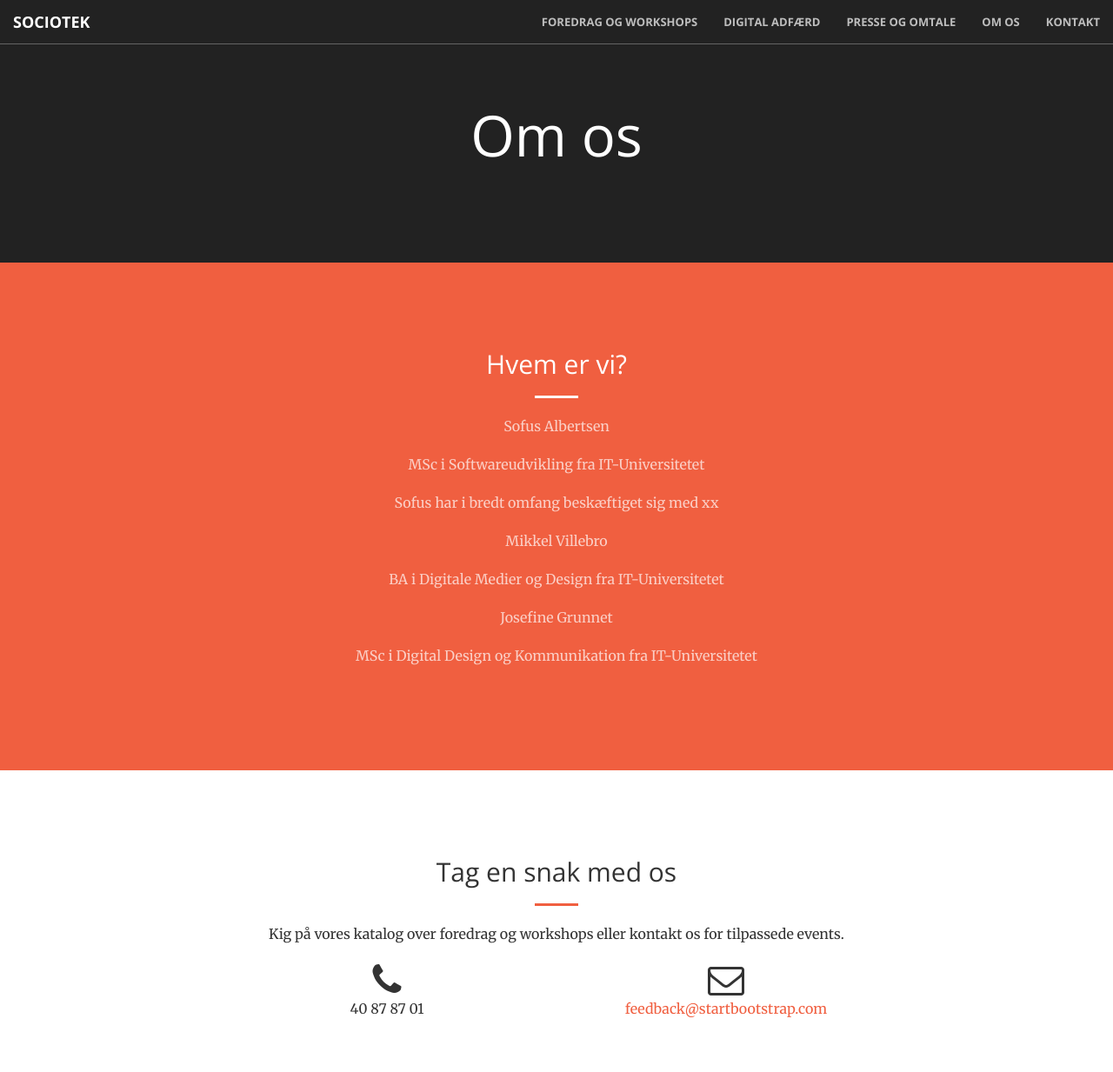
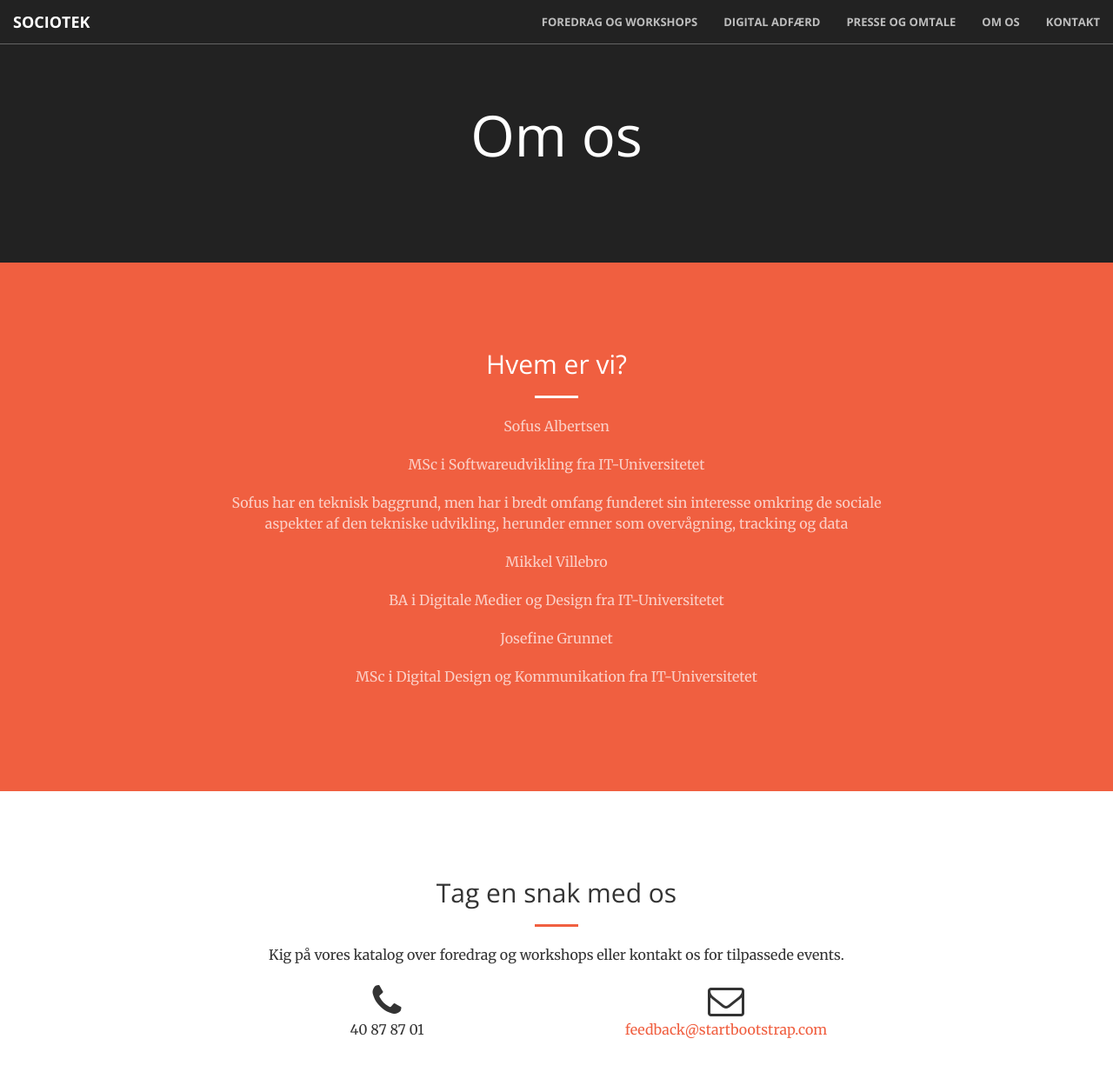
Before and after one commit to sociotek/sociotek.github.io, a Jekyll site: the page built from about.html, in a window 1280 px wide and 1316 px high. Shown: the top 1233 px of the window at 87% size. Built offline with Jekyll 4.4.1, drawn with Linux system fonts in a browser that asks for light colours.

Commit message:
Beskrivelse sofus interesse

```diff
--- a/about.html
+++ b/about.html
@@ -10,7 +10,7 @@ title: Om os
 				<hr class="light">
 				<p class="text-faded">Sofus Albertsen</p>
 				<p class="text-faded">MSc i Softwareudvikling fra IT-Universitetet</p>
-				<p class="text-faded">Sofus har i bredt omfang beskæftiget sig med xx</p>
+				<p class="text-faded">Sofus har en teknisk baggrund, men har i bredt omfang funderet sin interesse omkring de sociale aspekter af den tekniske udvikling, herunder emner som overvågning, tracking og data  </p>
 				<p class="text-faded">Mikkel Villebro</p>
 				<p class="text-faded">BA i Digitale Medier og Design fra IT-Universitetet</p>
 				<p class="text-faded">Josefine Grunnet</p>
```
